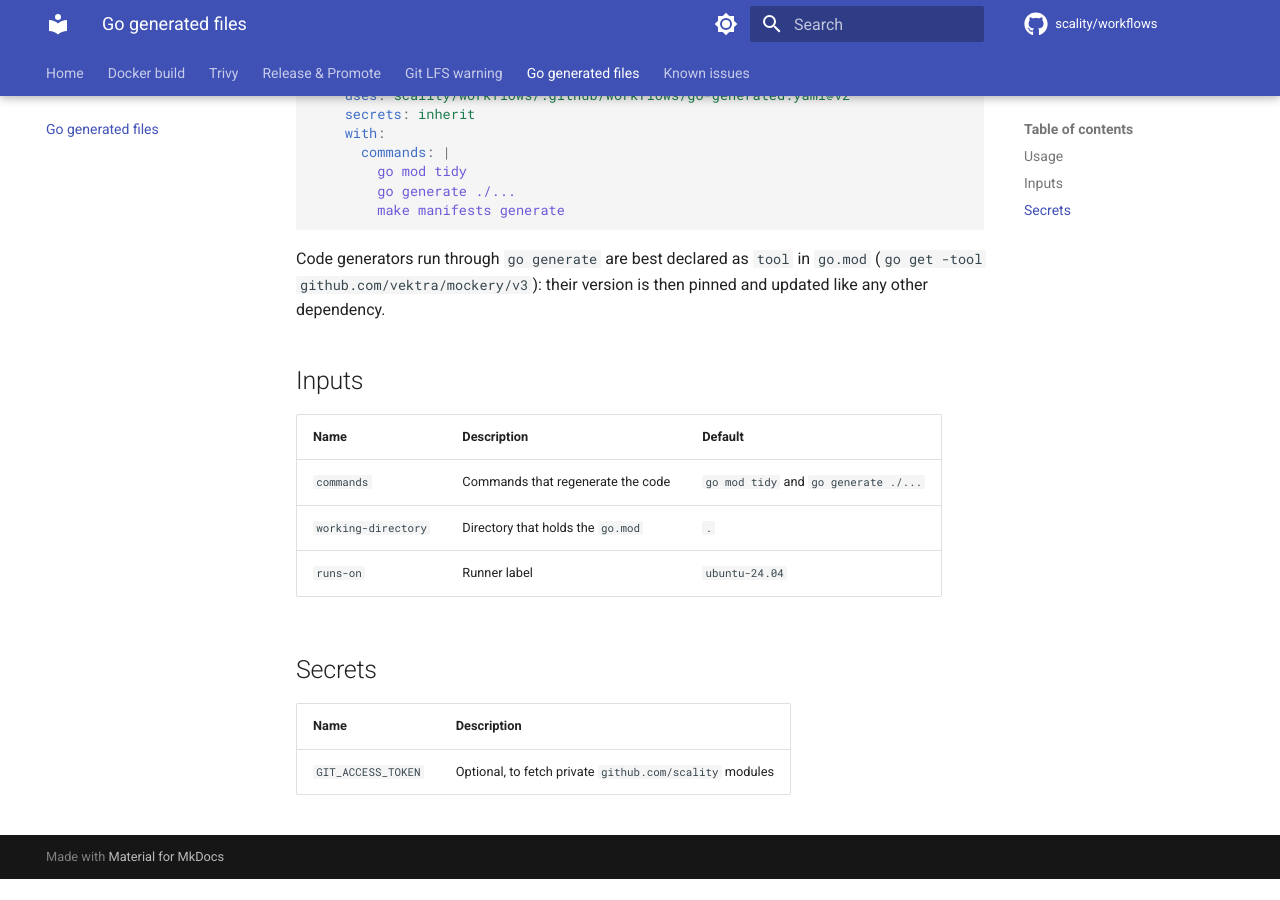
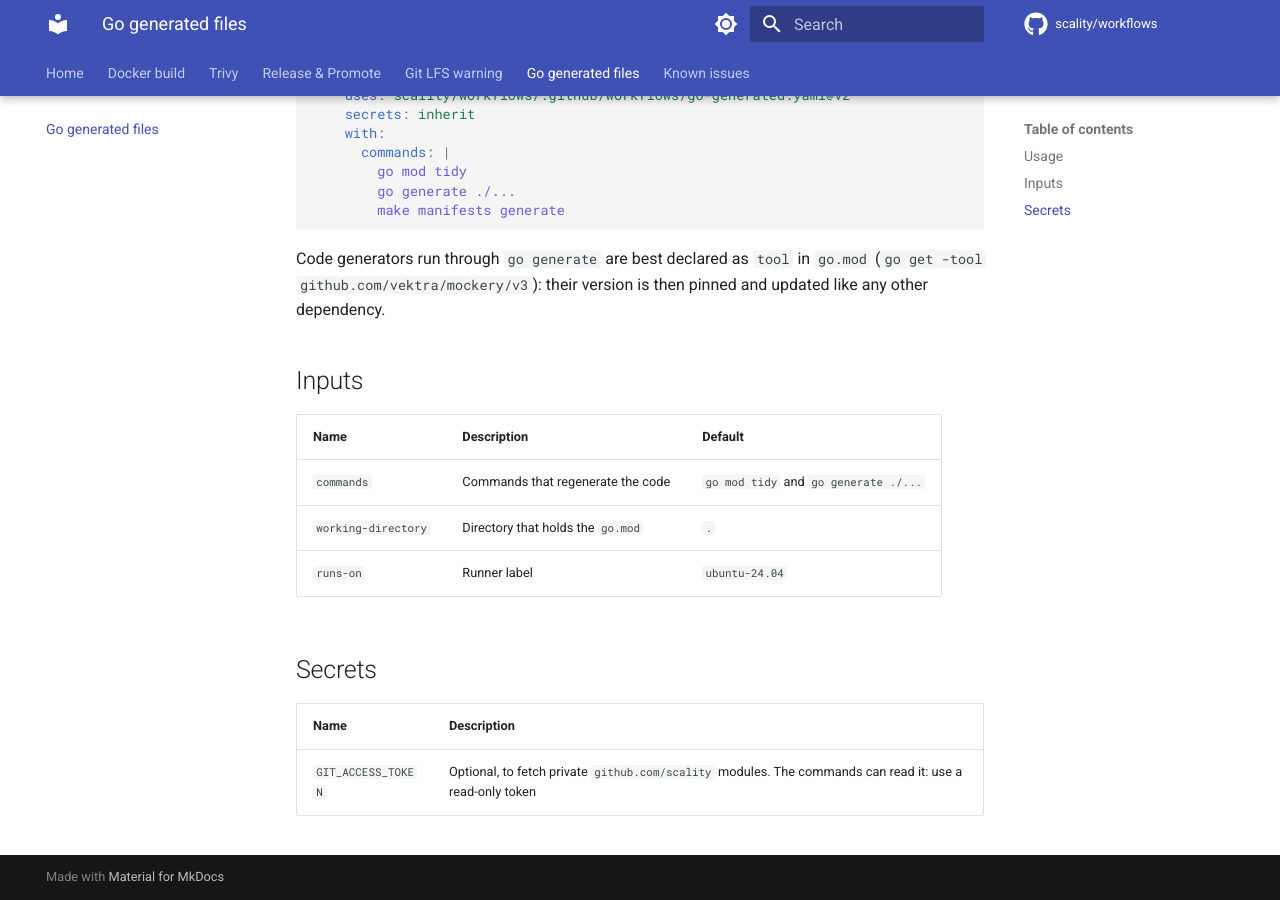
Before and after one commit to scality/workflows, an MkDocs documentation site: the page built from docs/go-generated.md, in a window 1280 px wide and 900 px high, scrolled down 595 px. Built offline with MkDocs 1.6.1 and Material for MkDocs 9.7.7, drawn with Linux system fonts in a browser that asks for light colours; comment, search, counter and statistics services are not loaded; before the commit the page ends 1474 px from its top, so only the background shows below that.

Commit message:
docs(go-generated): say that the commands can read GIT_ACCESS_TOKEN
The comment said the token was scoped to the step that sets it, but the
global git config keeps it for the next steps, which run the generators.
Say so, and ask for a read-only token.

Refs: MK8S-516

```diff
--- a/docs/go-generated.md
+++ b/docs/go-generated.md
@@ -48,4 +48,4 @@ updated like any other dependency.
 
 | Name               | Description                                                        |
 | ------------------ | ------------------------------------------------------------------ |
-| `GIT_ACCESS_TOKEN` | Optional, to fetch private `github.com/scality` modules            |
+| `GIT_ACCESS_TOKEN` | Optional, to fetch private `github.com/scality` modules. The commands can read it: use a read-only token |
```
Also changed, not shown: 1 other file.
